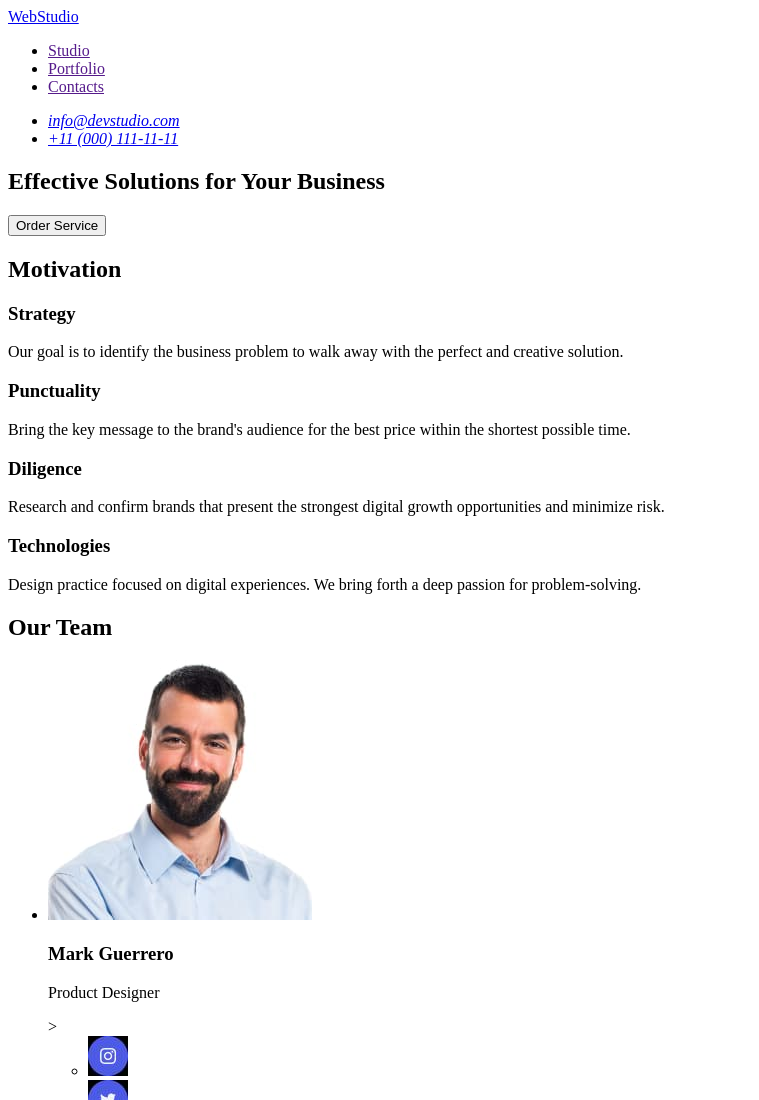
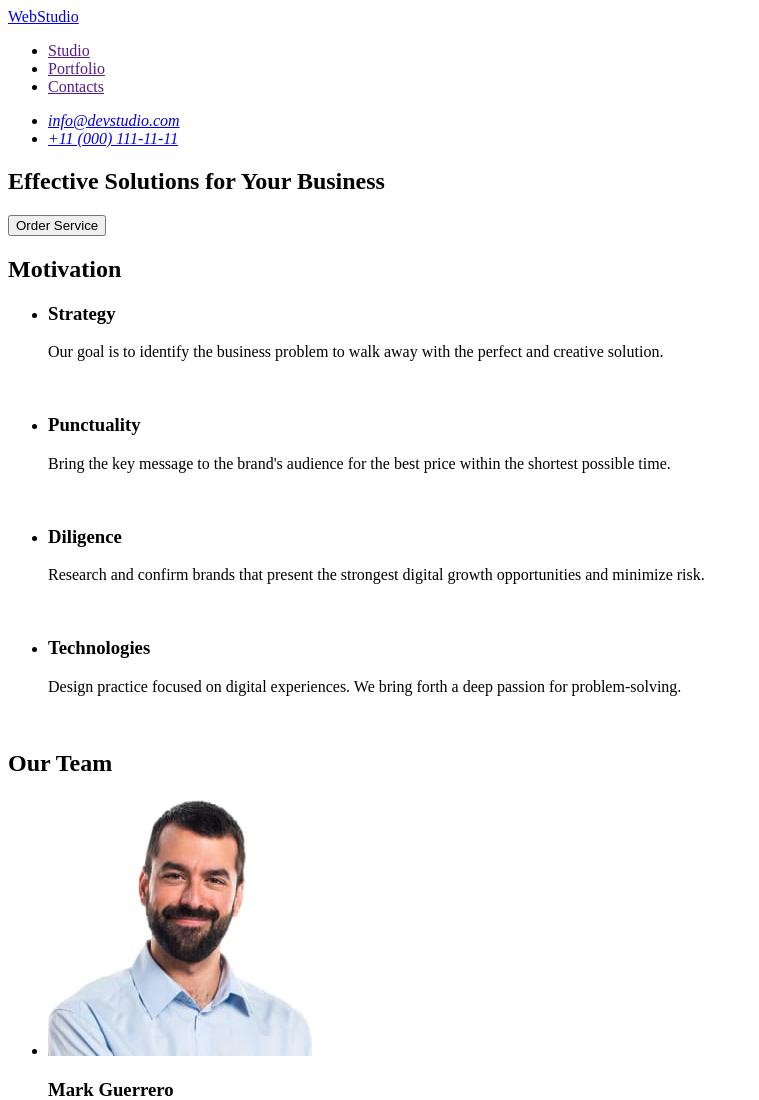
Before and after one commit to mrBod1/goit-markup-hw-01, a plain HTML site: page index.html in a window 1280 px wide. Shown: the top 1100 px of the page, without its empty margins (0-759 px from the left). Drawn offline with Linux system fonts and the light colour scheme.

Commit message:
поправки html

```diff
--- a/index.html
+++ b/index.html
@@ -39,26 +39,40 @@
       </section>
       <section>
         <h2>Motivation</h2>
+        <ul>
+          <li>
             <h3>Strategy</h3>
             <p>
               Our goal is to identify the business problem to walk away with the
-          perfect and creative solution.<br />
+              perfect and creative solution.
             </p>
+            <br />
+          </li>
+          <li>
             <h3>Punctuality</h3>
             <p>
               Bring the key message to the brand's audience for the best price
-          within the shortest possible time.<br />
+              within the shortest possible time.
             </p>
+            <br />
+          </li>
+          <li>
             <h3>Diligence</h3>
             <p>
-          Research and confirm brands that present the strongest digital growth
-          opportunities and minimize risk.<br />
+              Research and confirm brands that present the strongest digital
+              growth opportunities and minimize risk.
             </p>
+            <br />
+          </li>
+          <li>
             <h3>Technologies</h3>
             <p>
-          Design practice focused on digital experiences. We bring forth a deep
-          passion for problem-solving.<br />
+              Design practice focused on digital experiences. We bring forth a
+              deep passion for problem-solving.
             </p>
+            <br />
+          </li>
+        </ul>
       </section>
       <section>
         <h2>Our Team</h2>
```
Lines whose indentation alone changed are shown as unchanged.
